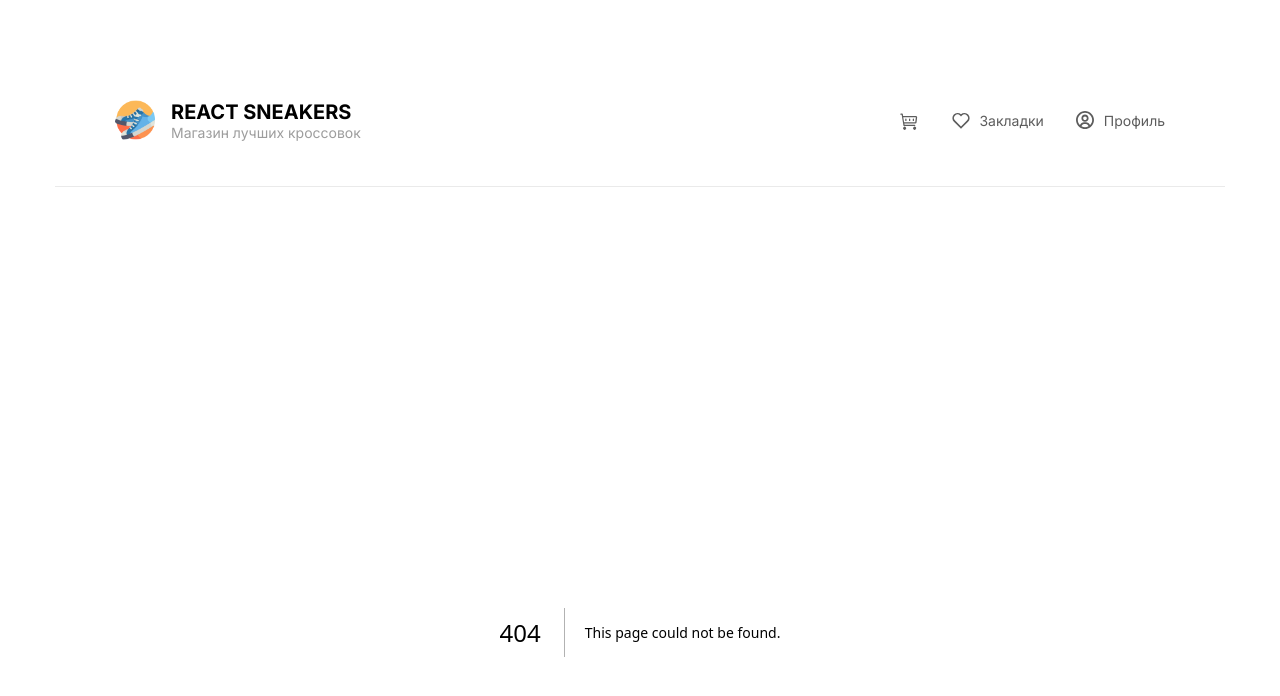
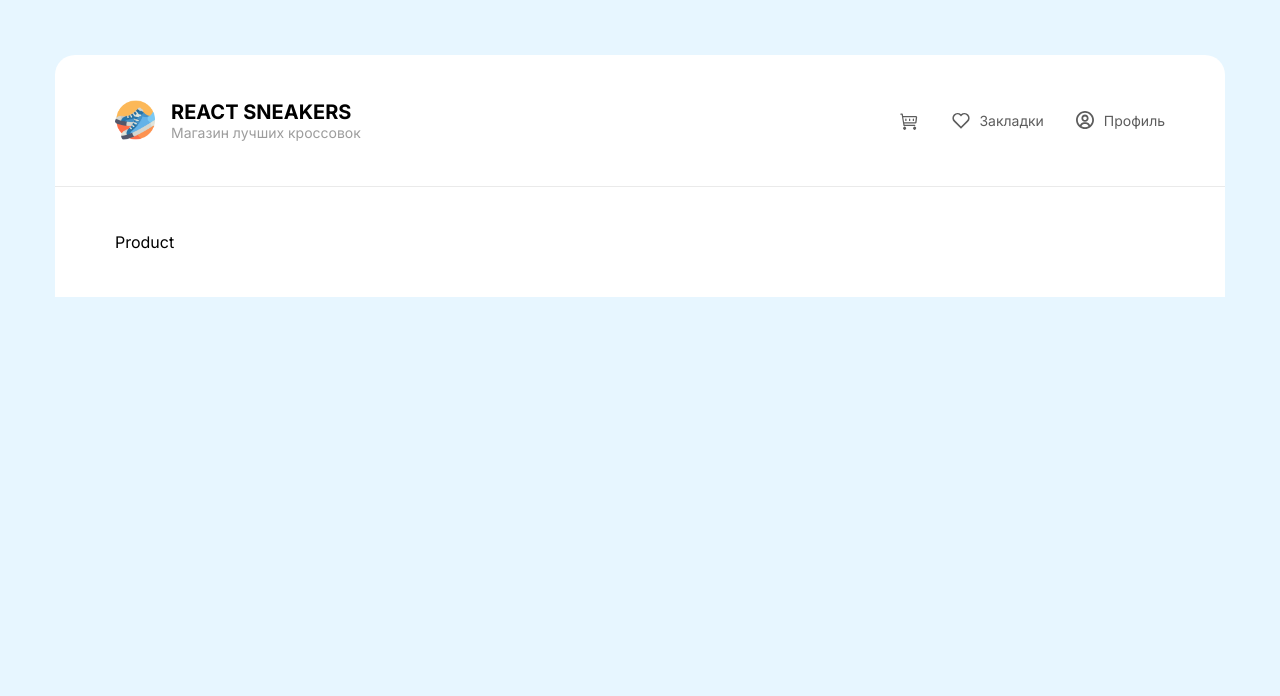
Before and after one commit to ZooMbix-hub/Next-Sneakers, a Next.js app: page /product/1 in a window 1280 px wide. Before the commit this address had no page. Shown: the top 696 px of the page. Built offline with nearby package versions, Linux system fonts and the light colour scheme.

Commit message:
feat: добавление маршрута product

```diff
--- /dev/null
+++ b/app/product/[productId]/page.tsx
@@ -0,0 +1,7 @@
+export default function Product() {
+  return (
+    <div>
+      Product
+    </div>
+  );
+}
--- a/src/shared/routes/routes.ts
+++ b/src/shared/routes/routes.ts
@@ -2,5 +2,6 @@ export const ROUTES = {
   main: '/',
   deferred: '/deferred',
   profile: '/profile',
-  basket: 'basket'
+  basket: '/basket',
+  product: (alias: string) => `/product/${alias}`
 } as const;
```
